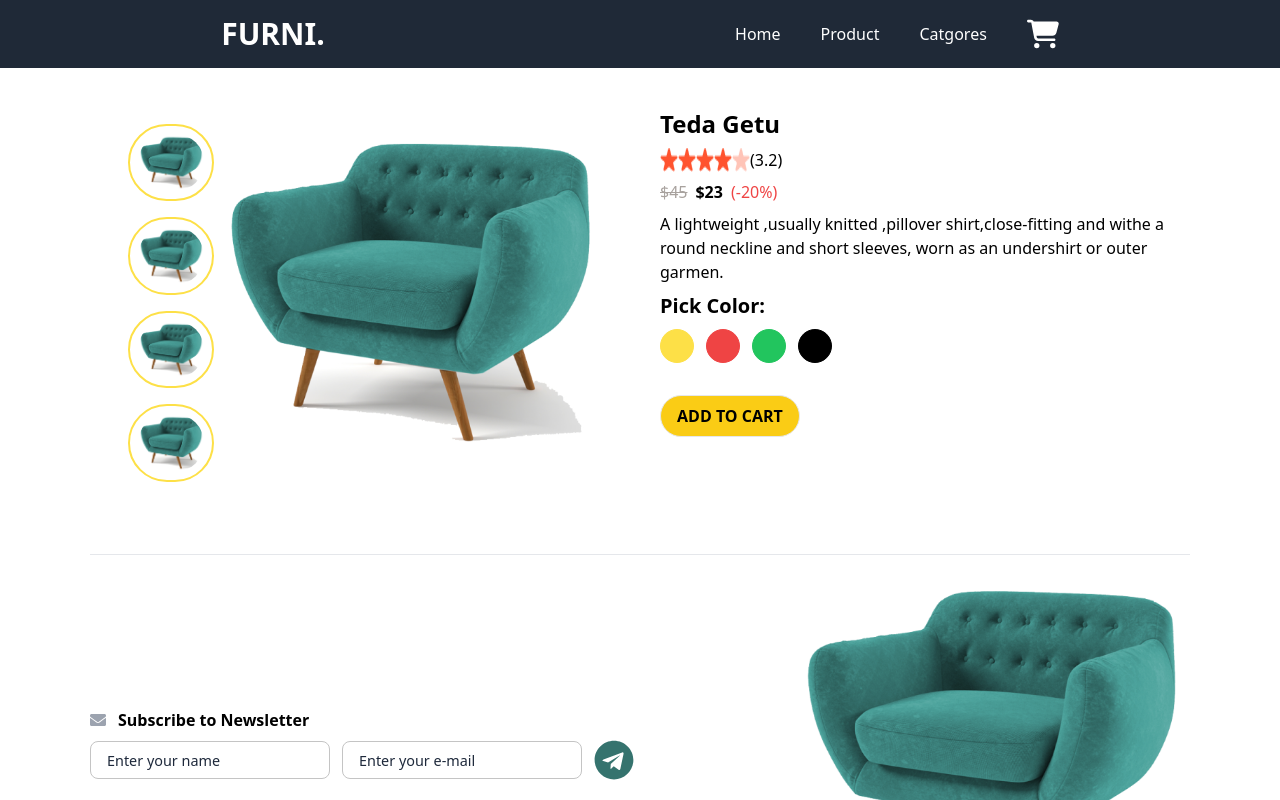
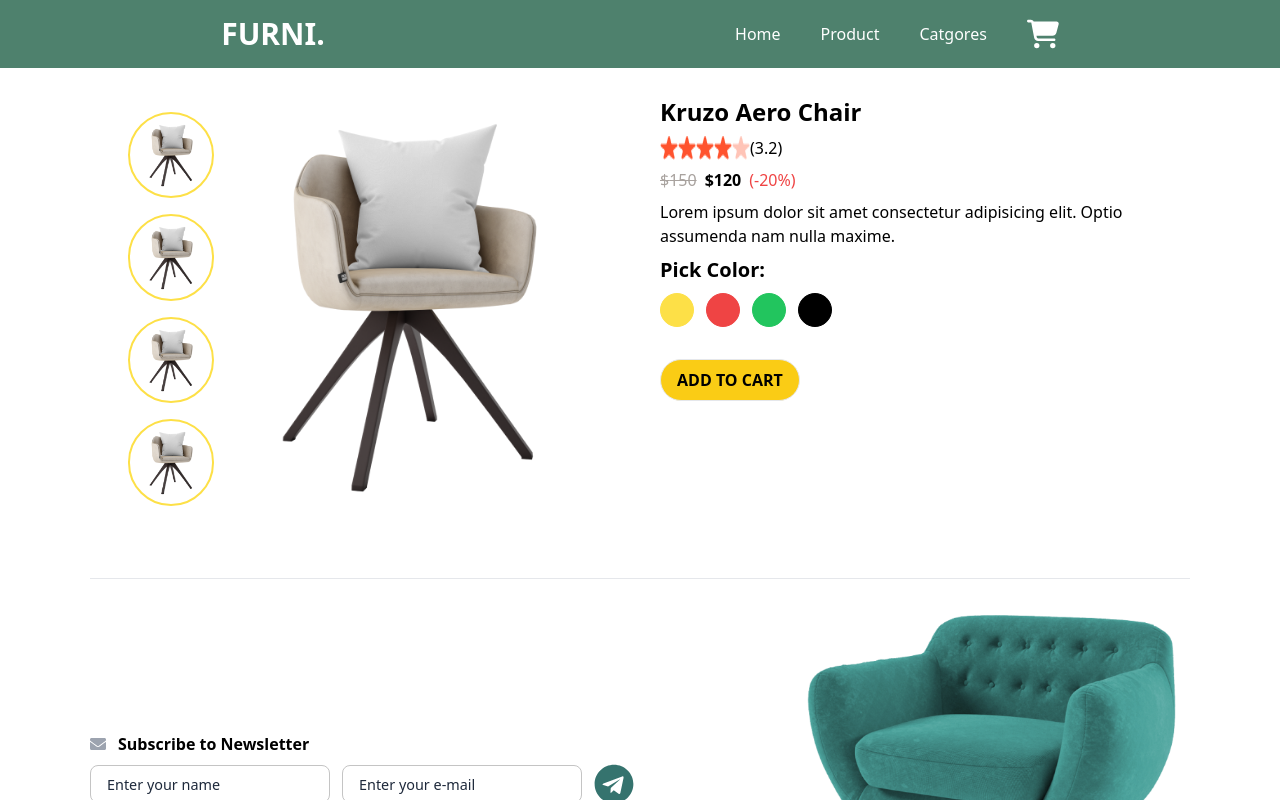
Before and after one commit to Fitsum1101/DemoFurnithure, a React (Create React App) app: page /product/1 in a window 1280 px wide. Shown: the top 800 px of the page. Built offline with nearby package versions, Linux system fonts and the light colour scheme.

Commit message:
end of some part

```diff
--- a/src/App.js
+++ b/src/App.js
@@ -3,9 +3,8 @@ import CatgoresPage from "./Page/CatgoresPage";
 import Product from "./Page/Product";
 import Home from "./Page/Home";
 import Cart from "./Page/Cart";
-import ScrollToTop from "./component/ScrollToTop";
+
 import ProductDetail from "./component/ProductDetail";
-
 const router = createBrowserRouter([
   {
     path: "/",
@@ -31,9 +30,9 @@ const router = createBrowserRouter([
 
 function App() {
   return (
-    <RouterProvider router={router}>
-      <ScrollToTop />
-    </RouterProvider>
+    <>
+      <RouterProvider router={router} />;
+    </>
   );
 }
 
--- a/src/Page/Cart.jsx
+++ b/src/Page/Cart.jsx
@@ -7,7 +7,7 @@ function Cart() {
     <div>
       <NavBar />
       <Outlet />
-      <h1>item sell</h1>
+      <h1 className="pt-16">item sell</h1>
       <Footer />
     </div>
   );
--- a/src/Page/CatgoresPage.jsx
+++ b/src/Page/CatgoresPage.jsx
@@ -6,7 +6,7 @@ function CatgoresPage() {
   return (
     <div>
       <NavBar />
-      catagori
+      <div className="pt-16">catagori</div>
       <Footer />
       <Outlet />
     </div>
--- a/src/Ui/NavBar.jsx
+++ b/src/Ui/NavBar.jsx
@@ -4,7 +4,7 @@ import { Link } from "react-router-dom";
 function NavBar() {
   return (
     <div>
-      <div className="flex justify-around items-center bg-gray-800 text-white p-4">
+      <div className="flex justify-around items-center bg-[#457b66] text-white fixed w-full z-10 opacity-95 p-4">
         <Logo />
         <div>
           <ul className="flex space-x-10 items-center">
--- a/src/component/HomeSlide.jsx
+++ b/src/component/HomeSlide.jsx
@@ -2,7 +2,7 @@ import heroImage from "./images/couch.png";
 
 function HomeSlide() {
   return (
-    <div className="w-full">
+    <div className="w-full pt-16">
       <div className="h-[75vh] bg-[#457b66]">
         <div className="   w-[972px]  m-auto gap-4  flex justify-around">
           <div className="text-white flex gap-2 -translate-x-0  flex-col self-center basis-[35rem]">
--- a/src/component/ProductDetail.jsx
+++ b/src/component/ProductDetail.jsx
@@ -1,43 +1,48 @@
-import image1 from "./images/sofa1.png";
 import star_icon from "./images/star_icon.png";
 import dual_star_icon from "./images/star_dull_icon.png";
 import NavBar from "../Ui/NavBar";
 import Footer from "./Footer";
+import allProduct from "../Asset/allproduct";
+import { useParams } from "react-router-dom";
 function ProductDetail() {
+  const { id } = useParams();
+  const item = allProduct.find((item) => item.id === Number(id));
+  console.log(item);
+  console.log(item.name);
   return (
     <div>
       <NavBar />
-      <div className=" mx-28 py-10">
+      <div className=" mx-28 py-10 pt-24 ">
         <div className="grid sm:grid-cols-2 gap-10">
           <div className="flex  p-4">
             <div className="flex flex-col gap-4 ">
               <img
-                src={image1}
+                src={item.image}
                 className=" w-[130px] border-2 rounded-full p-2 border-yellow-300 "
                 alt="choosen"
               />
               <img
-                src={image1}
+                src={item.image}
                 className=" w-[130px] border-2 p-2 rounded-full  border-yellow-300 "
                 alt="choosen"
               />
               <img
-                src={image1}
+                src={item.image}
                 className=" w-[130px] border-2 p-2 rounded-full  border-yellow-300"
                 alt="choosen"
               />
               <img
-                src={image1}
+                src={item.image}
                 className=" w-[130px] border-2 p-2 rounded-full  border-yellow-300"
                 alt="choosen"
               />
             </div>
             <div>
-              <img src={image1} className="w-[586px]" alt="choosen" />
+              <img src={item.image} className="w-[586px]" alt="choosen" />
             </div>
           </div>
           <div className="space-y-2">
-            <h1 className="font-bold text-2xl ">Teda Getu</h1>
+            <h1 className="font-bold text-2xl ">{item.name}</h1>
             <div className="flex">
               <img src={star_icon} alt="stars" />
               <img src={star_icon} alt="stars" />
@@ -47,16 +52,14 @@ function ProductDetail() {
               <p>(3.2)</p>
             </div>
             <div className="space-x-2">
-              <span className="text-stone-400 line-through ">$45</span>
-              <span className="font-bold">$23</span>
+              <span className="text-stone-400 line-through ">
+                ${item.old_price}
+              </span>
+              <span className="font-bold">${item.price}</span>
               <span className="text-red-500">(-20%)</span>
             </div>
             <div>
-              <p>
-                A lightweight ,usually knitted ,pillover shirt,close-fitting and
-                withe a round neckline and short sleeves, worn as an undershirt
-                or outer garmen.
-              </p>
+              <p>{item.describtion}</p>
             </div>
             <h1 className="font-bold text-xl">Pick Color:</h1>
             <div className="space-x-3">
--- a/src/component/ProductList.jsx
+++ b/src/component/ProductList.jsx
@@ -128,7 +128,7 @@ function ProductList() {
   }
   return (
     <div className="w-[1100px] m-auto ">
-      <div className="flex justify-between items-center my-10">
+      <div className="flex justify-between items-center pt-24 mb-10 ">
         <h1 className=" font-bold text-4xl">Our Product</h1>
         <div>
           <input
@@ -138,7 +138,7 @@ function ProductList() {
           />
         </div>
       </div>
-      <ul className="grid lg:grid-cols-4 sm:grid-cols-2 gap-6 ">
+      <ul className="grid lg:grid-cols-4 sm:grid-cols-2 gap-7 ">
         {allProduct.map((item) => (
           <ManItem key={item.id} item={item} explaore={explaore} />
         ))}
--- a/src/component/ScrollToTop.jsx
+++ /dev/null
@@ -1,15 +0,0 @@
-import { useEffect } from "react";
-import { useLocation } from "react-router-dom";
-
-function ScrollToTop() {
-  const { pathname } = useLocation();
-
-  useEffect(() => {
-    console.log("Navigated to:", pathname);
-    window.scrollTo(0, 0);
-  }, [pathname]);
-
-  return null;
-}
-
-export default ScrollToTop;
```
